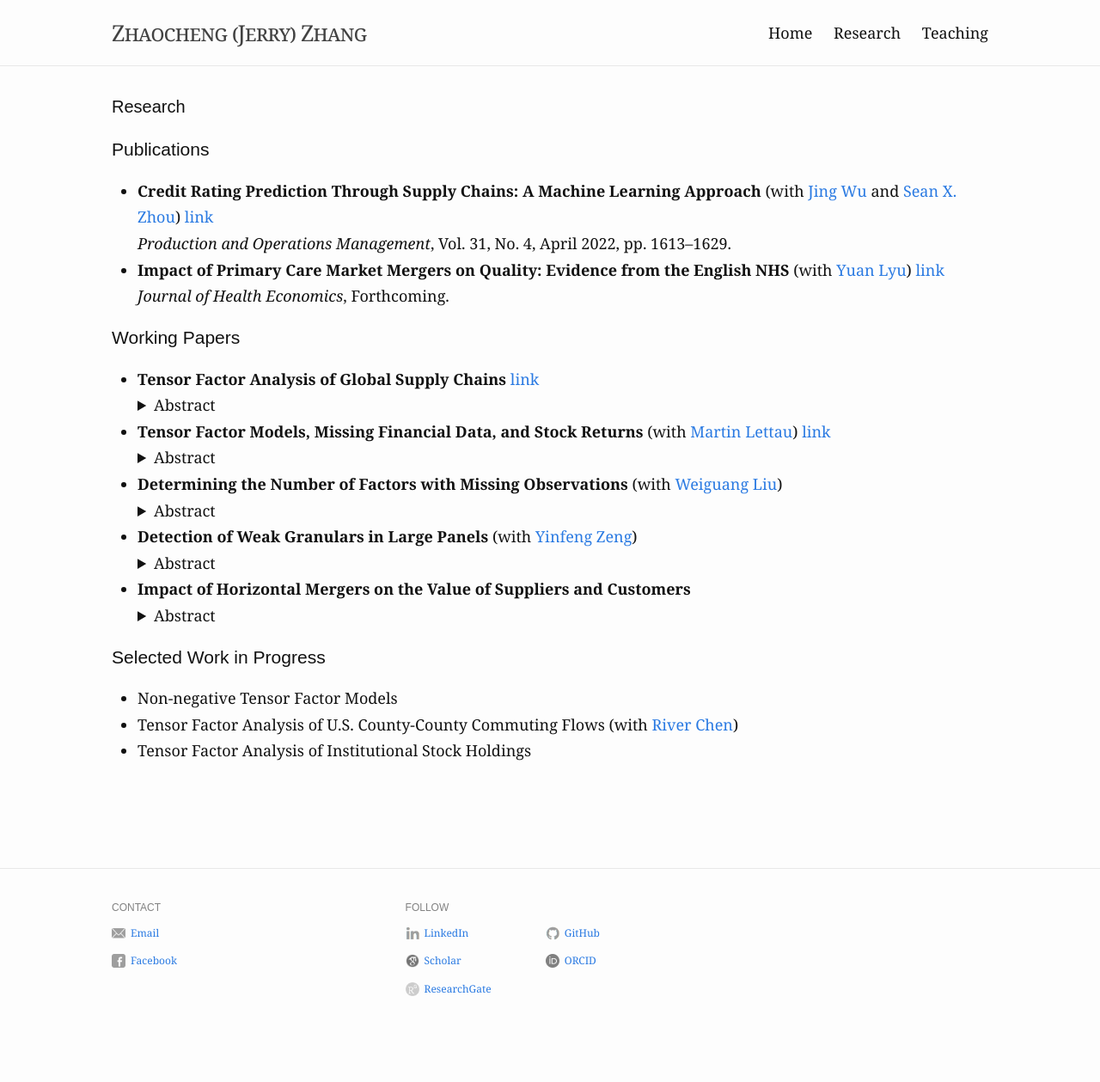
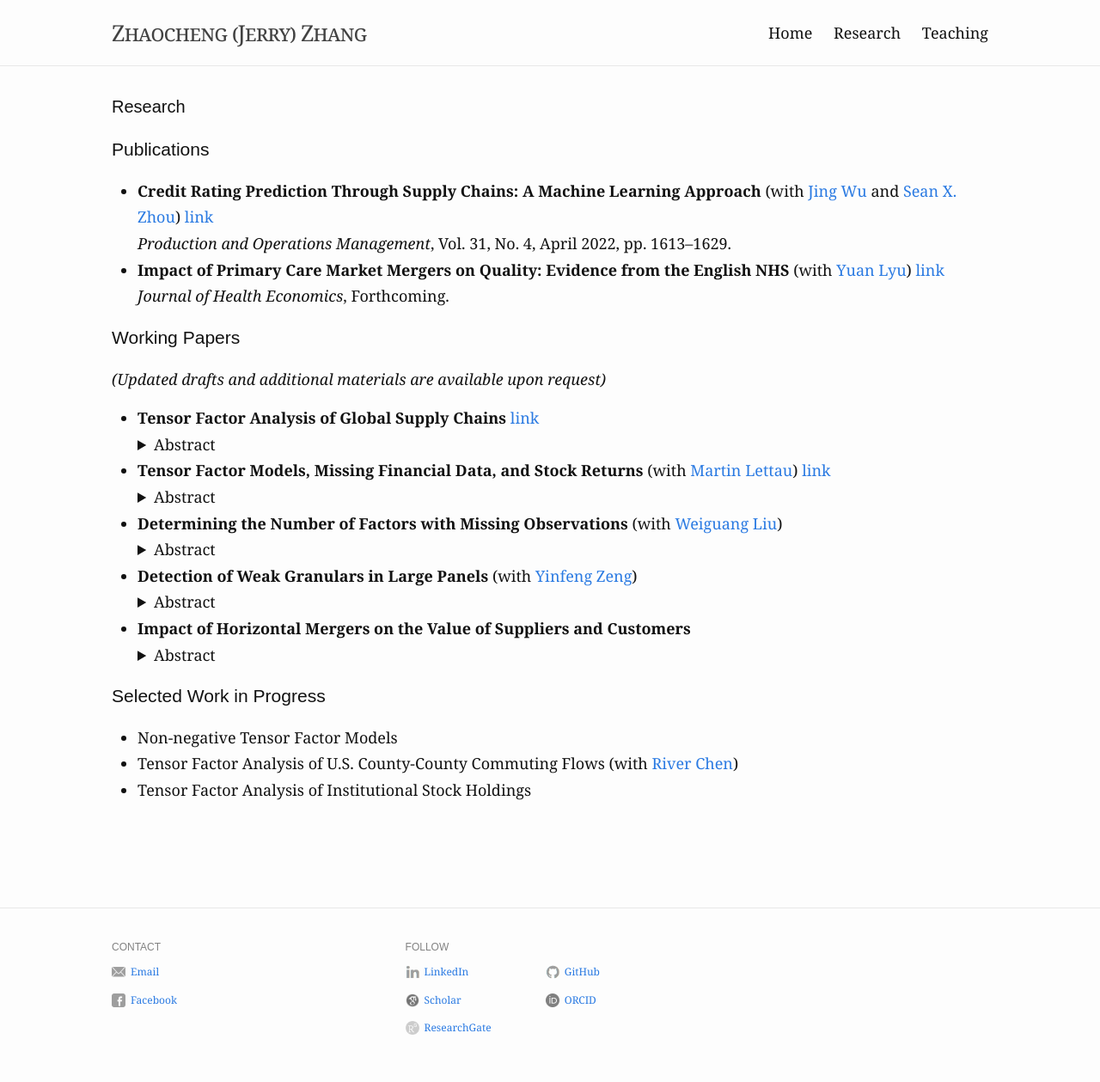
Before and after one commit to zhaocheng-zhang/zhaocheng-zhang.github.io, a Jekyll site: the page built from research.md, in a window 1280 px wide. Shown: the whole page at 86% size. Built offline with Jekyll 4.4.1, drawn with Linux system fonts in a browser that asks for light colours; before the commit the page ends 1214 px from its top, so only the background shows below that.

Commit message:
Update research.md

```diff
--- a/research.md
+++ b/research.md
@@ -13,6 +13,7 @@ slug: /research
 
 
 ### Working Papers
+*(Updated drafts and additional materials are available upon request)*
 
 * **Tensor Factor Analysis of Global Supply Chains** [link](https://www.dropbox.com/scl/fi/mtsy5vs4e6am4j8qubqwa/Tensor_Factor_zhaocheng.pdf?rlkey=zzrnq58mi1a7f5i3s8n96caqk&st=67lpmtn3&dl=0) <!--(with Weichen Wang and Jing Wu)-->
     <details>
```
